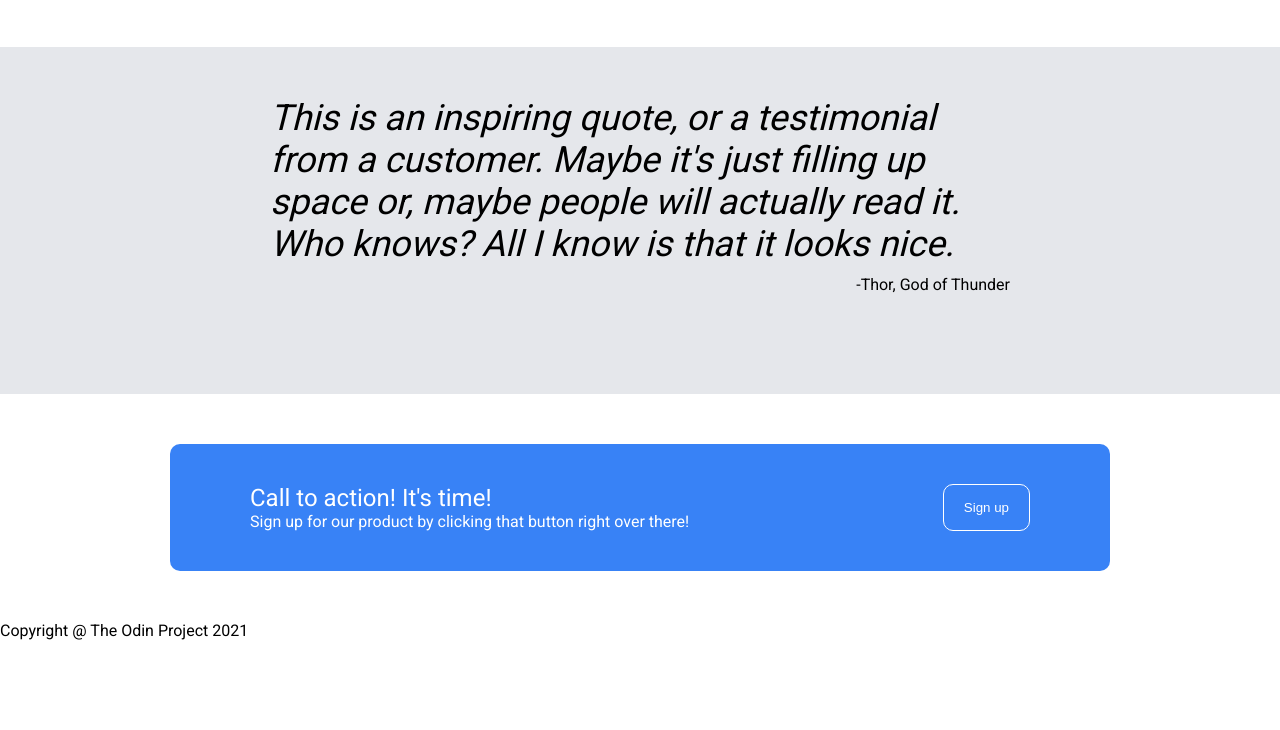
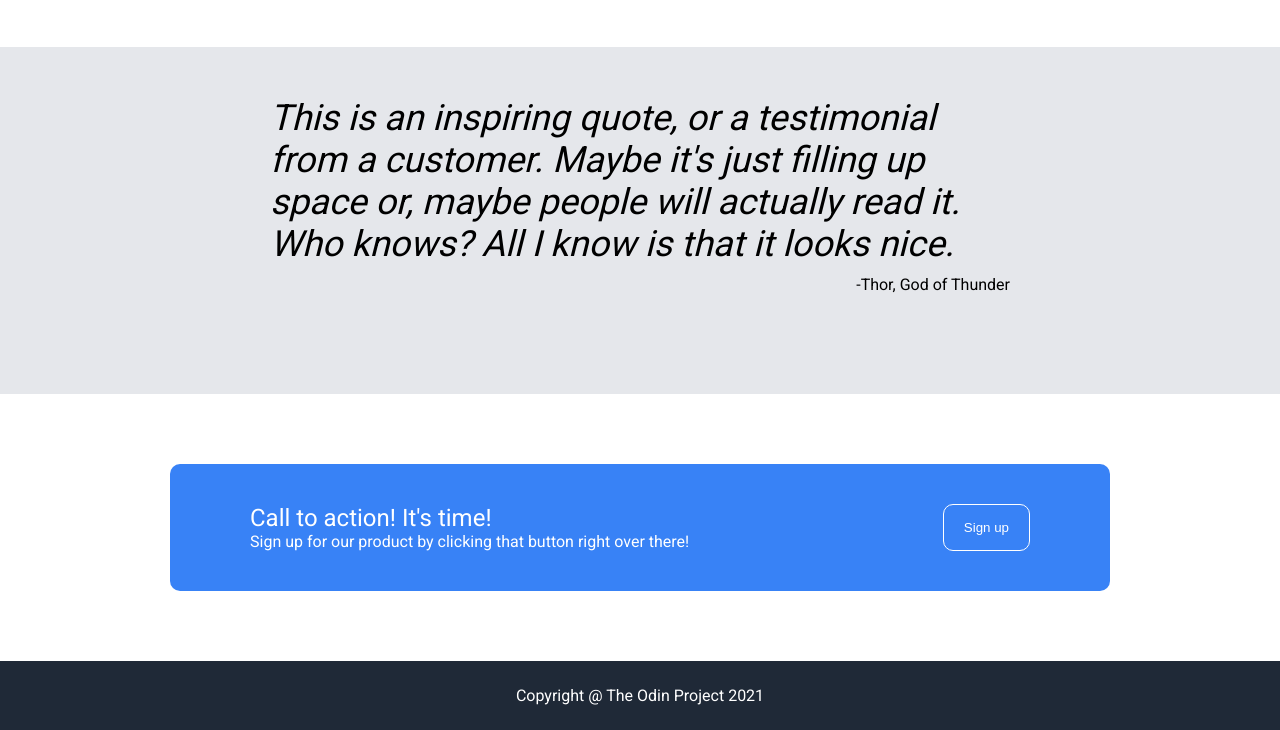
Before and after one commit to ethanenkhtur/awesome-website, a plain HTML site: page index.html in a window 1280 px wide. Shown: the part 864-1594 px from the top of the page. Before the commit the page ends 1504 px from the top, so only its background shows below. Drawn offline with Linux system fonts and the light colour scheme.

Commit message:
style footer

```diff
--- a/style.css
+++ b/style.css
@@ -128,7 +128,7 @@ nav > a {
 }
 
 .fourth_section {
-  padding: 50px 170px 50px 170px;
+  padding: 70px 170px 70px 170px;
 }
 
 .fourth_section > div {
@@ -152,3 +152,11 @@ nav > a {
 .call_to_action {
   font-size: x-large;
 }
+
+footer {
+  padding: 25px 150px 25px 150px;
+  background-color: #1f2937;
+  color: white;
+  display: flex;
+  justify-content: center;
+}
```
